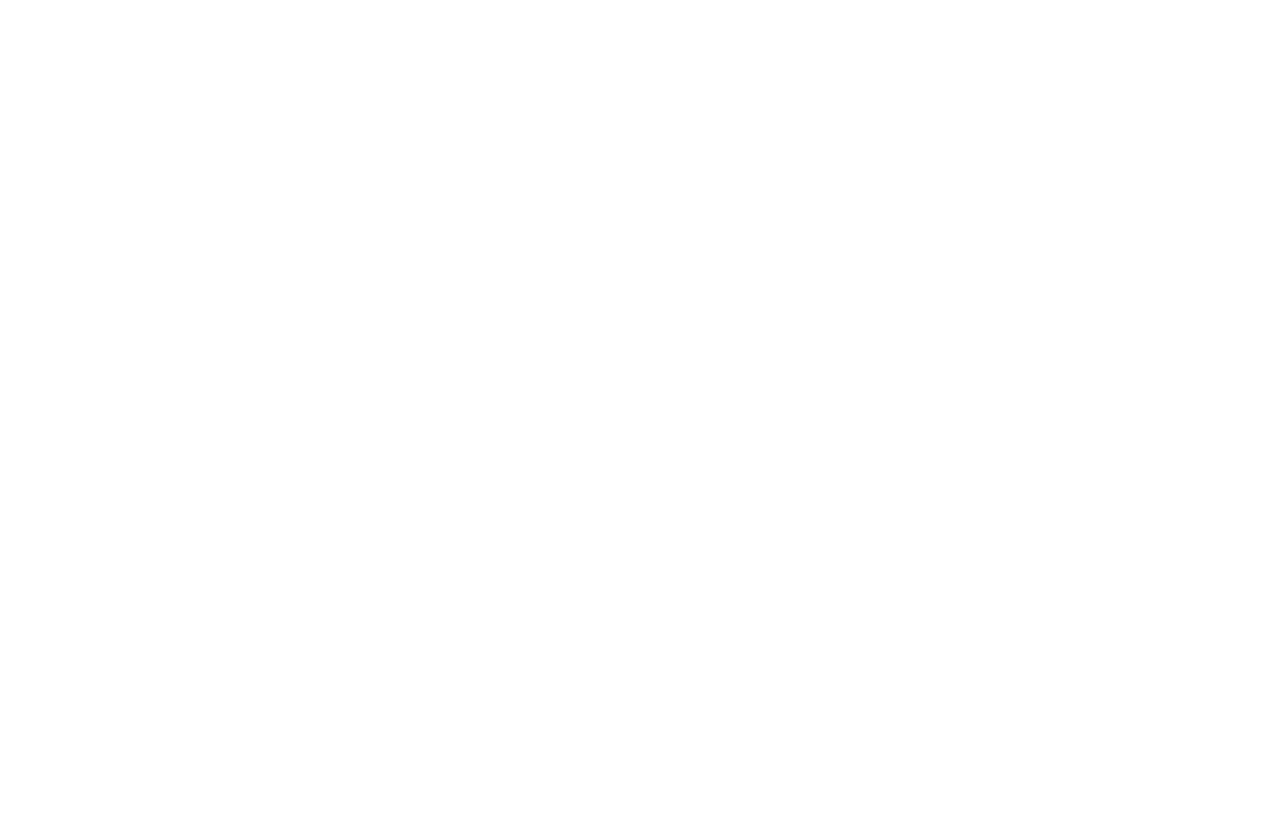
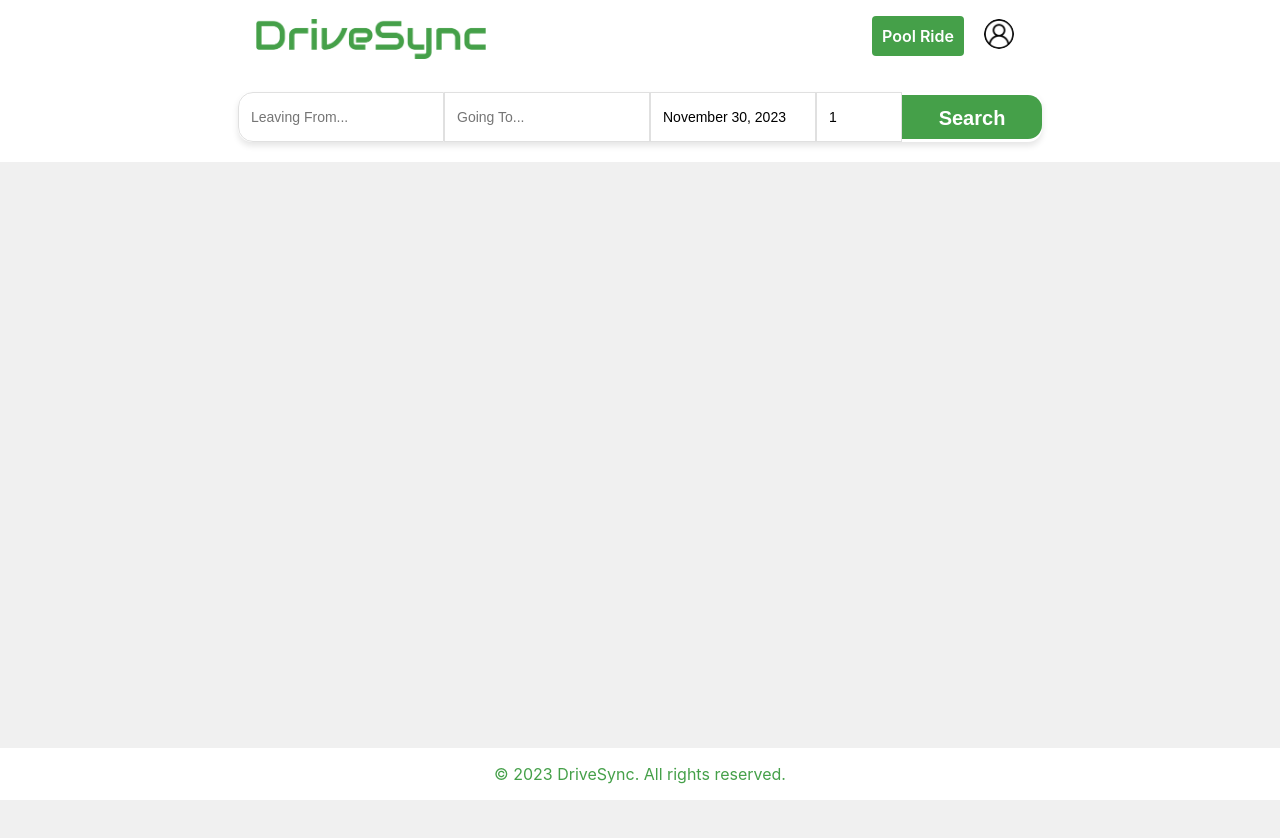
Before and after one commit to gyanoday06/DriveSync, a React (Create React App) app: page /ridepage in a window 1280 px wide. Before the commit this address had no page. Shown: the top 838 px of the page. Before the commit the page ends 800 px from the top, so only its background shows below. Built offline with nearby package versions, Linux system fonts and the light colour scheme.

Commit message:
created ride page

```diff
--- a/src/App.js
+++ b/src/App.js
@@ -5,6 +5,7 @@
 import HomePage from './pages/HomePage';
 import SearchPage from './pages/SearchPage';
 import PublishPage from './pages/PublishPage';
+import RidePage from './pages/RidePage';
 
 const App = () => {
   return (
@@ -15,6 +16,7 @@
         <Route path="/homepage" element={<HomePage />} />
         <Route path="/searchpage" element={<SearchPage />} />
         <Route path="/publishpage" element={<PublishPage />} />
+        <Route path="/ridepage" element={<RidePage />} />
       </Routes>
     </Router>
   );
--- /dev/null
+++ b/src/pages/RidePage.css
@@ -0,0 +1,18 @@
+.search-page-content {
+  height: 100vh;
+}
+
+.searchbar-container-ride-page{
+    margin-top: 20px;
+    display: flex;
+    justify-content: center;
+}
+
+.ride-page-content{
+    margin-top: 20px;
+    display: flex;
+    height: 100%;
+    width: 100%;
+    justify-content: center;
+    background-color: #f0f0f0;
+}
--- /dev/null
+++ b/src/pages/RidePage.js
@@ -0,0 +1,22 @@
+import React from 'react';
+import NavigationBar from '../components/NavigationBar';
+import SearchBar from '../components/SearchBar';
+import Footer from '../components/Footer';
+import './RidePage.css';
+
+const RidePage = () => {
+  return (
+    <div className="search-page-content">
+      <NavigationBar  isSearchPage = {true}/>
+      <div className='searchbar-container-ride-page'>
+        <SearchBar />
+      </div>
+      <div className='ride-page-content'>
+
+      </div>
+      <Footer />
+    </div>
+  );
+};
+
+export default RidePage;
```
